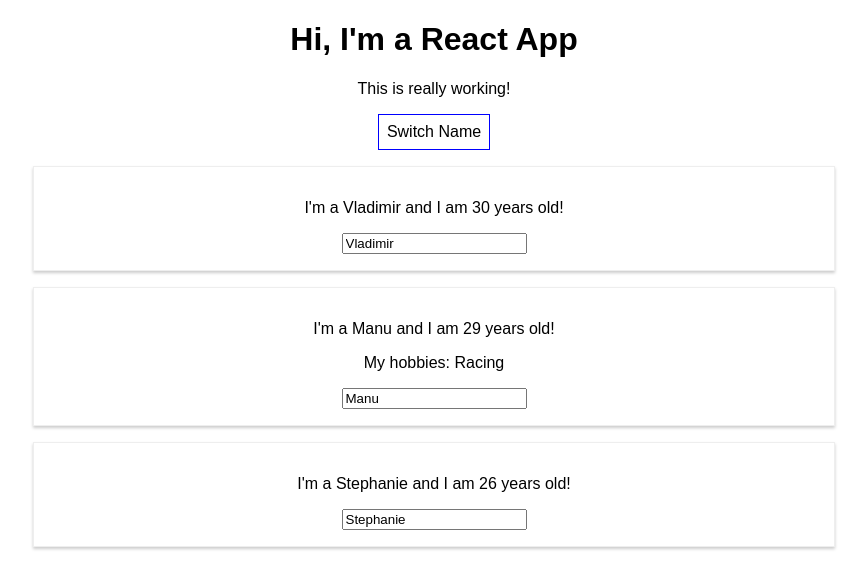
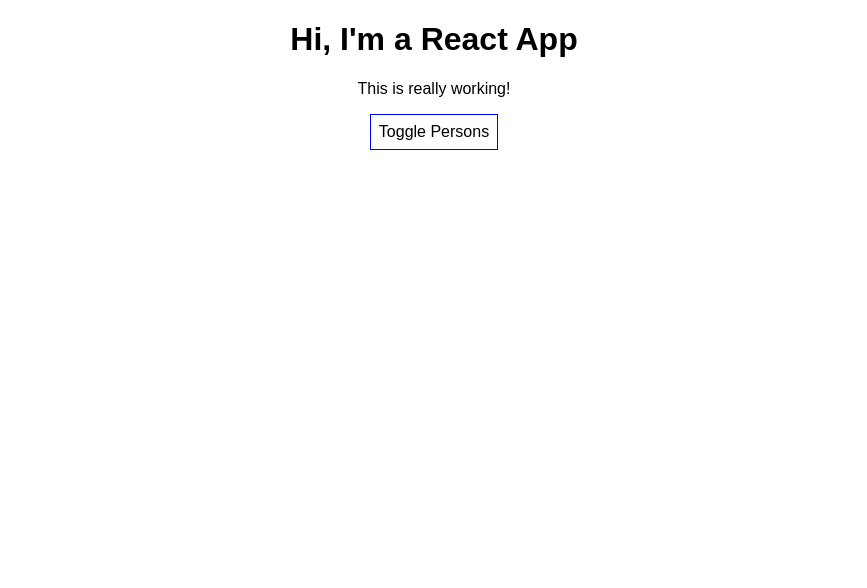
Before and after one commit to lomonosv/udemy-react-complete-guide, a React (Create React App) app: page / in a window 1280 px wide. Shown: the top 588 px of the page, without its empty margins (206-1073 px from the left). Built offline with nearby package versions, Linux system fonts and the light colour scheme.

Commit message:
Rendering Content Conditionally

```diff
--- a/src/App.js
+++ b/src/App.js
@@ -10,7 +10,8 @@ class App extends Component {
         { name: 'Manu', age: 29 },
         { name: 'Stephanie', age: 26 }
     ],
-    otherState: 'some other state'
+    otherState: 'some other state',
+    showPersons: false
   };
 
   switchNameHandler = (newName) => {
@@ -33,6 +34,13 @@ class App extends Component {
     });
   };
 
+  togglePersonsHandler = () => {
+    const doesShow = this.state.showPersons;
+    this.setState({
+      showPersons: !doesShow
+    });
+  };
+
   render() {
     const style = {
       backgroundColor: 'white',
@@ -49,7 +57,9 @@ class App extends Component {
 
         <button
           style={ style }
-          onClick={ (event) => this.switchNameHandler('Maximilian!!') }>Switch Name</button>
+          onClick={ this.togglePersonsHandler }>Toggle Persons</button>
+        { this.state.showPersons ?
+          <div>
             <Person
               name={ this.state.persons[0].name }
               age={ this.state.persons[0].age }/>
@@ -61,6 +71,8 @@ class App extends Component {
             <Person
               name={ this.state.persons[2].name }
               age={ this.state.persons[2].age}/>
+          </div> : null
+        }
       </div>
     );
   }
```
Lines whose indentation alone changed are shown as unchanged.
